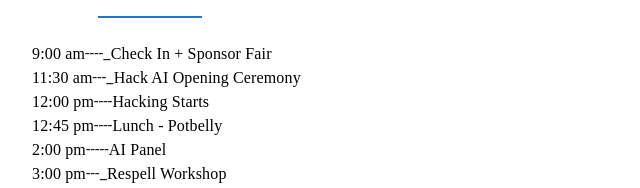
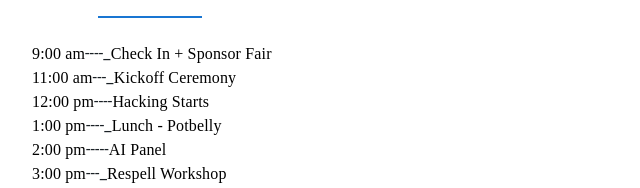
Before and after one commit to sherwin-valan/hackai-2024, a Next.js app: page /Schedule in a window 1280 px wide. Both pictures are taken after a click on the tab "SATURDAY". Shown: the part 575-763 px from the top of the page, without its empty margins (0-640 px from the left). Built offline with nearby package versions, Linux system fonts and the light colour scheme.

Commit message:
update schedule

```diff
--- a/pages/Schedule.tsx
+++ b/pages/Schedule.tsx
@@ -66,13 +66,13 @@ function Schedule()
                     </Grid>
                     <Grid container alignItems="center">
                         <Typography fontFamily={"var(--hind)"} className="text-xl md:text-1xl pb-2">
-                            11:30 am
+                            11:00 am
                         </Typography>
                         <Typography style={{ color: "#1A2025" }} className="text-xl md:text-1xl pb-2">
                             ---_
                         </Typography>
                         <Typography fontFamily={"var(--hind)"} className="text-xl md:text-1xl pb-2">
-                            Hack AI Opening Ceremony
+                            Kickoff Ceremony
                         </Typography>
                     </Grid>
                     <Grid container alignItems="center">
@@ -88,10 +88,10 @@ function Schedule()
                     </Grid>
                     <Grid container alignItems="center">
                         <Typography fontFamily={"var(--hind)"} className="text-xl md:text-1xl pb-2">
-                            12:45 pm
+                            1:00 pm
                         </Typography>
                         <Typography style={{ color: "#1A2025" }} className="text-xl md:text-1xl pb-2">
-                            ----
+                            ----_
                         </Typography>
                         <Typography fontFamily={"var(--hind)"} className="text-xl md:text-1xl pb-2">
                             Lunch - Potbelly
@@ -143,6 +143,17 @@ function Schedule()
                     </Grid>
                     <Grid container alignItems="center">
                         <Typography fontFamily={"var(--hind)"} className="text-xl md:text-1xl pb-2">
+                            6:00 pm
+                        </Typography>
+                        <Typography style={{ color: "#1A2025" }} className="text-xl md:text-1xl pb-2">
+                            ---_
+                        </Typography>
+                        <Typography fontFamily={"var(--hind)"} className="text-xl md:text-1xl pb-2">
+                            Diagflow Workshop
+                        </Typography>
+                    </Grid>
+                    <Grid container alignItems="center">
+                        <Typography fontFamily={"var(--hind)"} className="text-xl md:text-1xl pb-2">
                             7:00 pm
                         </Typography>
                         <Typography style={{ color: "#1A2025" }} className="text-xl md:text-1xl pb-2">
@@ -157,10 +168,21 @@ function Schedule()
                             8:00 pm
                         </Typography>
                         <Typography style={{ color: "#1A2025" }} className="text-xl md:text-1xl pb-2">
-                            -----
+                            ---_
                         </Typography>
                         <Typography fontFamily={"var(--hind)"} className="text-xl md:text-1xl pb-2">
-                            Diagflow Workshop
+                            Factions Minigames
+                        </Typography>
+                    </Grid>
+                    <Grid container alignItems="center">
+                        <Typography fontFamily={"var(--hind)"} className="text-xl md:text-1xl pb-2">
+                            9:00 pm
+                        </Typography>
+                        <Typography style={{ color: "#1A2025" }} className="text-xl md:text-1xl pb-2">
+                            ---_
+                        </Typography>
+                        <Typography fontFamily={"var(--hind)"} className="text-xl md:text-1xl pb-2">
+                            Talent Show
                         </Typography>
                     </Grid>
                     <Grid container alignItems="center">
```
